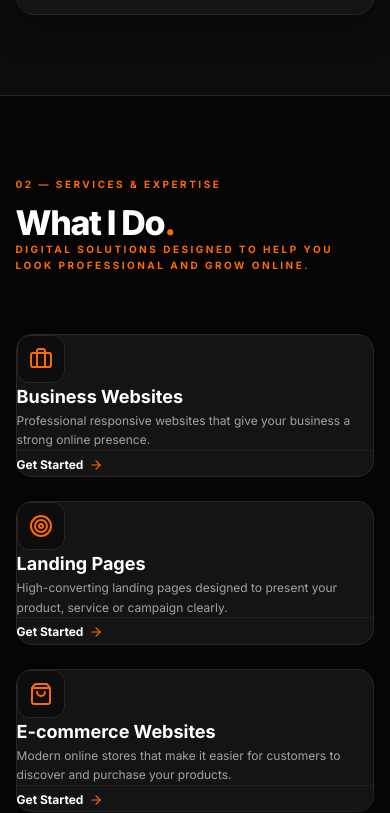
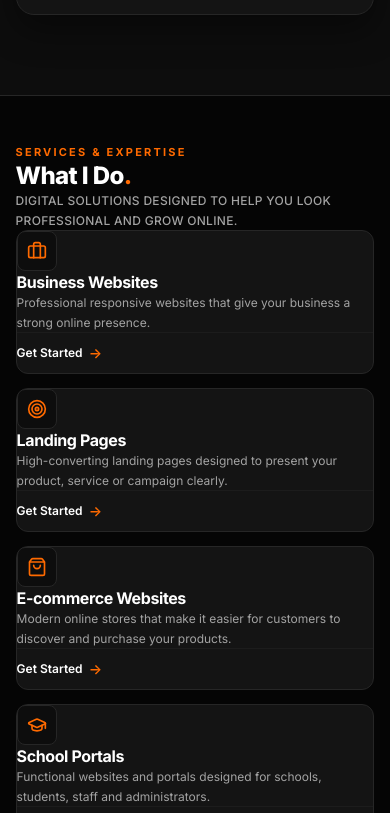
Before and after one commit to fatiufaruk7-code/Darex_portfolio, a React (Vite) app: page / in a window 390 px wide. Shown: the part 2311-3124 px from the top of the page. Built offline with nearby package versions, Linux system fonts and the light colour scheme; no server answers.

Commit message:
refactor: update service icon styling and logic
Standardize icon sizes and simplify the dynamic icon rendering logic in the Services component.

```diff
--- a/src/components/Services.tsx
+++ b/src/components/Services.tsx
@@ -5,8 +5,7 @@ import {
   ShoppingBag,
   GraduationCap,
   Layers,
-  Smartphone,
-  ArrowRight
+  Smartphone
 } from 'lucide-react';
 import { servicesData } from '../data/portfolioData.ts';
 
@@ -16,12 +15,11 @@ export const Services: React.FC = () => {
     if (el) {
       el.scrollIntoView({ behavior: 'smooth' });
 
-      // If projectType was provided, set the select value if possible
+      // Pre-select the inquiry project type if form is present
       if (projectType) {
         const selectEl = document.getElementById('inquiry-project-type') as HTMLSelectElement | null;
         if (selectEl) {
           selectEl.value = projectType;
-          // Trigger change event so React state updates if listening
           selectEl.dispatchEvent(new Event('change', { bubbles: true }));
         }
       }
@@ -29,71 +27,90 @@ export const Services: React.FC = () => {
   };
 
   const getServiceIcon = (iconName: string) => {
+    const iconClass = "w-5 h-5 text-[#FF6A00]";
     switch (iconName) {
       case 'Briefcase':
-        return <Briefcase className="w-6 h-6 text-[#FF6A00]" />;
+        return <Briefcase className={iconClass} />;
       case 'Target':
-        return <Target className="w-6 h-6 text-[#FF6A00]" />;
+        return <Target className={iconClass} />;
       case 'ShoppingBag':
-        return <ShoppingBag className="w-6 h-6 text-[#FF6A00]" />;
+        return <ShoppingBag className={iconClass} />;
       case 'GraduationCap':
-        return <GraduationCap className="w-6 h-6 text-[#FF6A00]" />;
+        return <GraduationCap className={iconClass} />;
       case 'Layers':
-        return <Layers className="w-6 h-6 text-[#FF6A00]" />;
+        return <Layers className={iconClass} />;
       case 'Smartphone':
-        return <Smartphone className="w-6 h-6 text-[#FF6A00]" />;
+        return <Smartphone className={iconClass} />;
       default:
-        return <Briefcase className="w-6 h-6 text-[#FF6A00]" />;
+        return <Briefcase className={iconClass} />;
     }
   };
 
   return (
-    <section className="section" id="services">
+    <section
+      className="section scroll-mt-24 sm:scroll-mt-28 !pt-12 sm:!pt-16 md:!pt-24 !pb-14 sm:!pb-20"
+      id="services"
+      style={{ scrollMarginTop: '96px' }}
+    >
       <div className="container">
-        {/* Section Title */}
-        <div className="section-title reveal show">
-          <p>02 — SERVICES & EXPERTISE</p>
-          <h2 className="text-3xl sm:text-4xl md:text-5xl font-extrabold text-white tracking-tight">
-            What I Do<span>.</span>
+        {/* Section Header */}
+        <div className="reveal show mb-6 sm:mb-8 lg:mb-10 text-left">
+          {/* Eyebrow */}
+          <p className="text-[11px] sm:text-xs font-bold text-[#FF6A00] tracking-[0.2em] uppercase mb-1.5 sm:mb-2">
+            SERVICES & EXPERTISE
+          </p>
+
+          {/* Main Heading */}
+          <h2 className="text-2xl sm:text-3xl lg:text-4xl font-extrabold text-white tracking-tight leading-tight">
+            What I Do<span className="text-[#FF6A00]">.</span>
           </h2>
-          <p className="text-base sm:text-lg text-[#A3A3A3] mt-3 max-w-2xl leading-relaxed">
-            Digital solutions designed to help you look professional and grow online.
+
+          {/* Supporting Text */}
+          <p className="text-xs sm:text-sm text-[#A3A3A3] mt-2 max-w-xl leading-relaxed uppercase tracking-wide font-medium">
+            DIGITAL SOLUTIONS DESIGNED TO HELP YOU LOOK PROFESSIONAL AND GROW ONLINE.
           </p>
         </div>
 
-        {/* Services Grid */}
-        <div className="grid grid-cols-1 md:grid-cols-2 lg:grid-cols-3 gap-6">
+        {/* Compact Services Grid */}
+        <div className="grid grid-cols-1 sm:grid-cols-2 lg:grid-cols-3 gap-3.5 sm:gap-4 lg:gap-5">
           {servicesData.map((service, index) => (
             <div
               key={service.id}
-              className="reveal show group relative p-7 rounded-2xl bg-[#141414] border border-[#262626] hover:border-[#FF6A00]/40 transition-all duration-300 hover:-translate-y-1.5 hover:shadow-xl hover:shadow-black/60 flex flex-col justify-between"
+              className="reveal show group relative p-5 sm:p-6 rounded-xl sm:rounded-2xl bg-[#141414] border border-[#262626] hover:border-[#FF6A00]/40 transition-all duration-300 hover:-translate-y-1 hover:shadow-lg hover:shadow-black/60 active:scale-[0.99] active:bg-[#181818] flex flex-col justify-between"
               id={`service-card-${index + 1}`}
+              role="article"
             >
-              {/* Card Header & Content */}
+              {/* Card Body */}
               <div>
-                <div className="w-12 h-12 rounded-xl bg-[#0D0D0D] border border-[#262626] group-hover:border-[#FF6A00]/30 flex items-center justify-center mb-5 transition-colors">
+                {/* Icon Container */}
+                <div className="w-10 h-10 sm:w-11 sm:h-11 rounded-lg sm:rounded-xl bg-[#0D0D0D] border border-[#262626] group-hover:border-[#FF6A00]/40 flex items-center justify-center mb-3 sm:mb-3.5 transition-colors shrink-0">
                   {getServiceIcon(service.iconName)}
                 </div>
 
-                <h3 className="text-lg sm:text-xl font-bold text-white mb-2.5 group-hover:text-[#FF8C00] transition-colors">
+                {/* Service Title */}
+                <h3 className="text-base sm:text-lg font-bold text-white mb-1.5 sm:mb-2 group-hover:text-[#FF8C00] transition-colors leading-snug tracking-tight">
                   {service.title}
                 </h3>
 
-                <p className="text-xs sm:text-sm text-[#A3A3A3] leading-relaxed">
+                {/* Short Description */}
+                <p className="text-xs sm:text-[13px] text-[#A3A3A3] leading-relaxed">
                   {service.description}
                 </p>
               </div>
 
-              {/* Optional Get Started Link */}
-              <div className="mt-6 pt-5 border-t border-[#1F1F1F]">
+              {/* Card Footer / CTA */}
+              <div className="mt-4 pt-3 sm:mt-5 sm:pt-3.5 border-t border-[#1F1F1F]/80 flex items-center justify-between">
                 <button
                   type="button"
                   onClick={() => scrollToContact(service.title)}
-                  className="inline-flex items-center gap-1.5 text-xs font-bold text-white group-hover:text-[#FF8C00] transition-colors cursor-pointer"
+                  className="inline-flex items-center gap-1.5 text-xs font-semibold text-white group-hover:text-[#FF8C00] transition-colors py-1.5 px-0.5 rounded cursor-pointer min-h-[40px] focus:outline-none focus-visible:ring-1 focus-visible:ring-[#FF6A00]"
                   title={`Get Started with ${service.title}`}
+                  id={`service-cta-${service.id}`}
                 >
                   <span>Get Started</span>
-                  <ArrowRight className="w-3.5 h-3.5 text-[#FF6A00] group-hover:translate-x-1 transition-transform" />
+                  <span className="text-[#FF6A00] group-hover:translate-x-1 transition-transform inline-block text-sm" aria-hidden="true">
+                    →
+                  </span>
                 </button>
               </div>
             </div>
```
